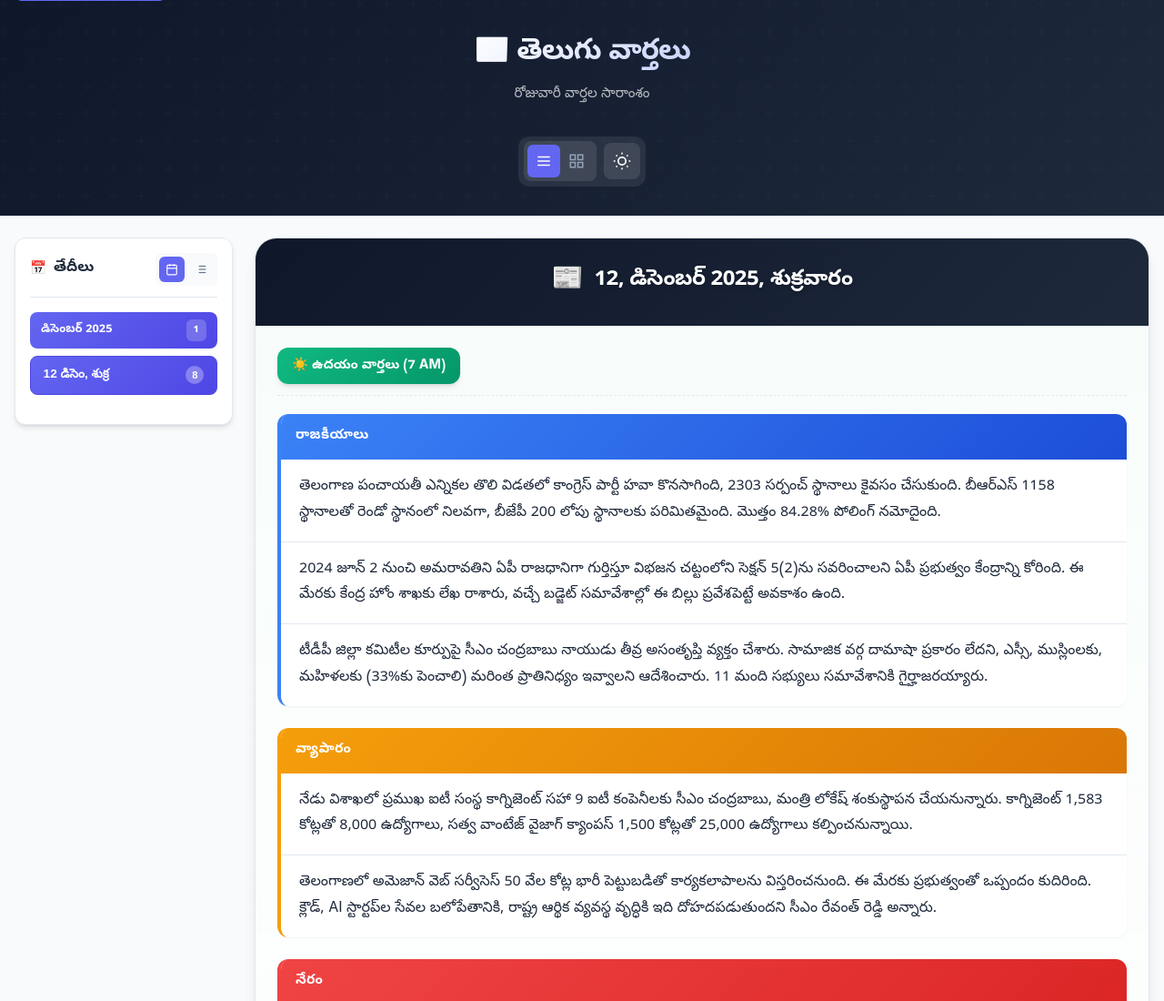
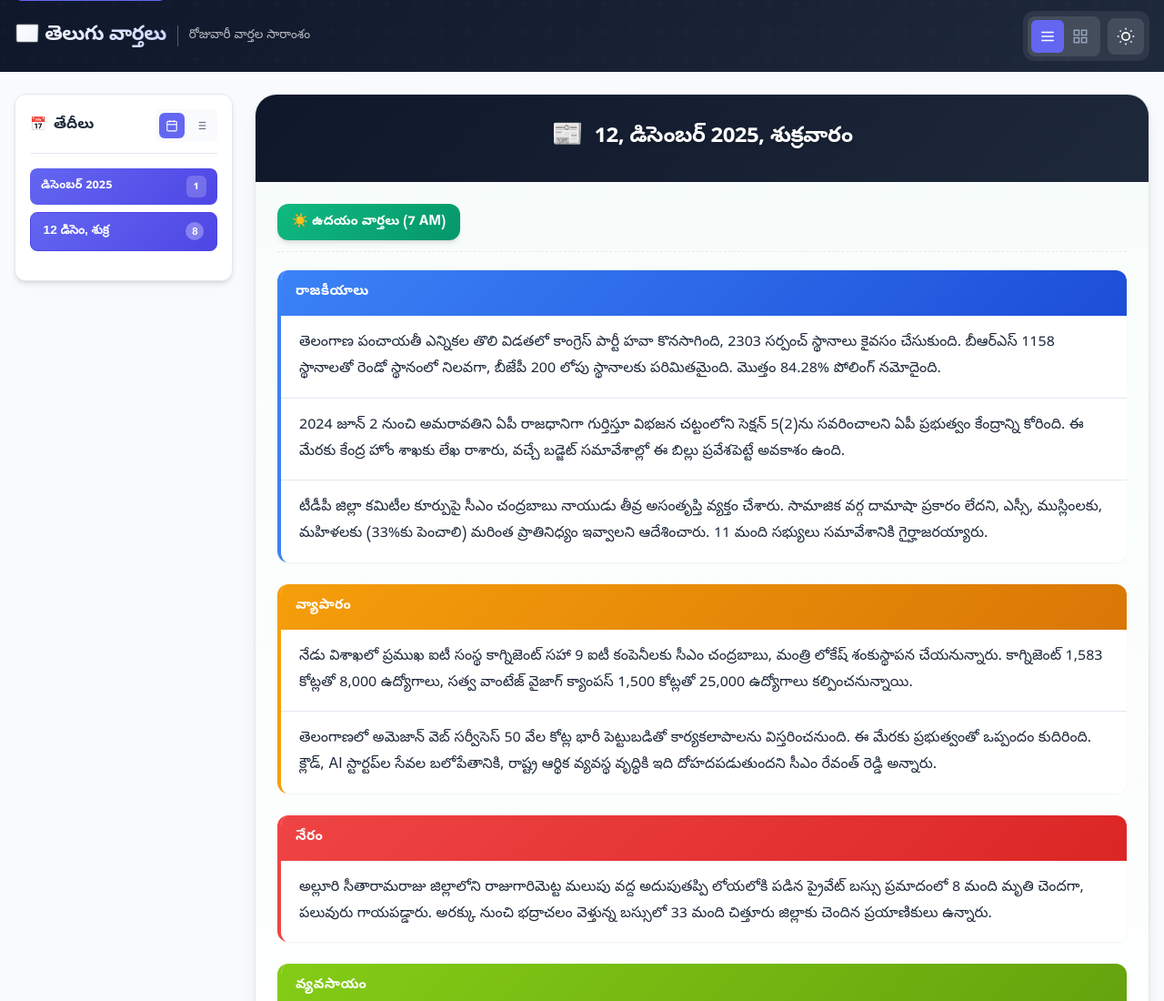
Before and after one commit to chaitanyame/telugu_news, a website: page index.html in a window 1280 px wide. Shown: the top 1100 px of the page at 91% size. Drawn offline with Linux system fonts and the light colour scheme.

Commit message:
feat: update header styling; adjust padding, layout, and font sizes for improved appearance

```diff
--- a/css/main.css
+++ b/css/main.css
@@ -117,7 +117,7 @@ body {
 header {
   background: linear-gradient(135deg, var(--bg-primary) 0%, var(--bg-secondary) 100%);
   color: var(--text-white);
-  padding: 2rem 1rem;
+  padding: 0.75rem 1rem;
   text-align: center;
   position: relative;
   overflow: hidden;
@@ -135,30 +135,30 @@ header::before {
 }
 
 .header-container {
-  max-width: 1200px;
+  max-width: 1400px;
   margin: 0 auto;
   position: relative;
   z-index: 1;
   display: flex;
-  flex-direction: column;
+  justify-content: space-between;
   align-items: center;
 }
 
 .header-top {
   display: flex;
-  flex-direction: column;
+  justify-content: space-between;
   align-items: center;
-  gap: 1rem;
   width: 100%;
 }
 
 .header-title-section {
-  text-align: center;
-  margin-bottom: 1rem;
+  display: flex;
+  align-items: center;
+  gap: 0.75rem;
 }
 
 .header-controls {
-  display: inline-flex;
+  display: flex;
   align-items: center;
   gap: 0.5rem;
   background: rgba(255, 255, 255, 0.08);
@@ -234,26 +234,26 @@ header::before {
   display: block;
 }
 
-.header-title-section {
-  text-align: center;
-}
-
 .site-title {
-  font-size: 2rem;
+  font-size: 1.4rem;
   font-weight: 700;
-  margin: 0 0 0.35rem 0;
+  margin: 0;
   letter-spacing: -0.025em;
   background: linear-gradient(135deg, #fff 0%, #c7d2fe 100%);
   -webkit-background-clip: text;
   -webkit-text-fill-color: transparent;
   background-clip: text;
+  white-space: nowrap;
 }
 
 .site-subtitle {
-  font-size: 0.95rem;
+  font-size: 0.85rem;
   font-weight: 400;
   color: rgba(255, 255, 255, 0.7);
   margin: 0;
+  white-space: nowrap;
+  padding-left: 0.75rem;
+  border-left: 1px solid rgba(255, 255, 255, 0.3);
 }
 
 /* Main Layout */
```
